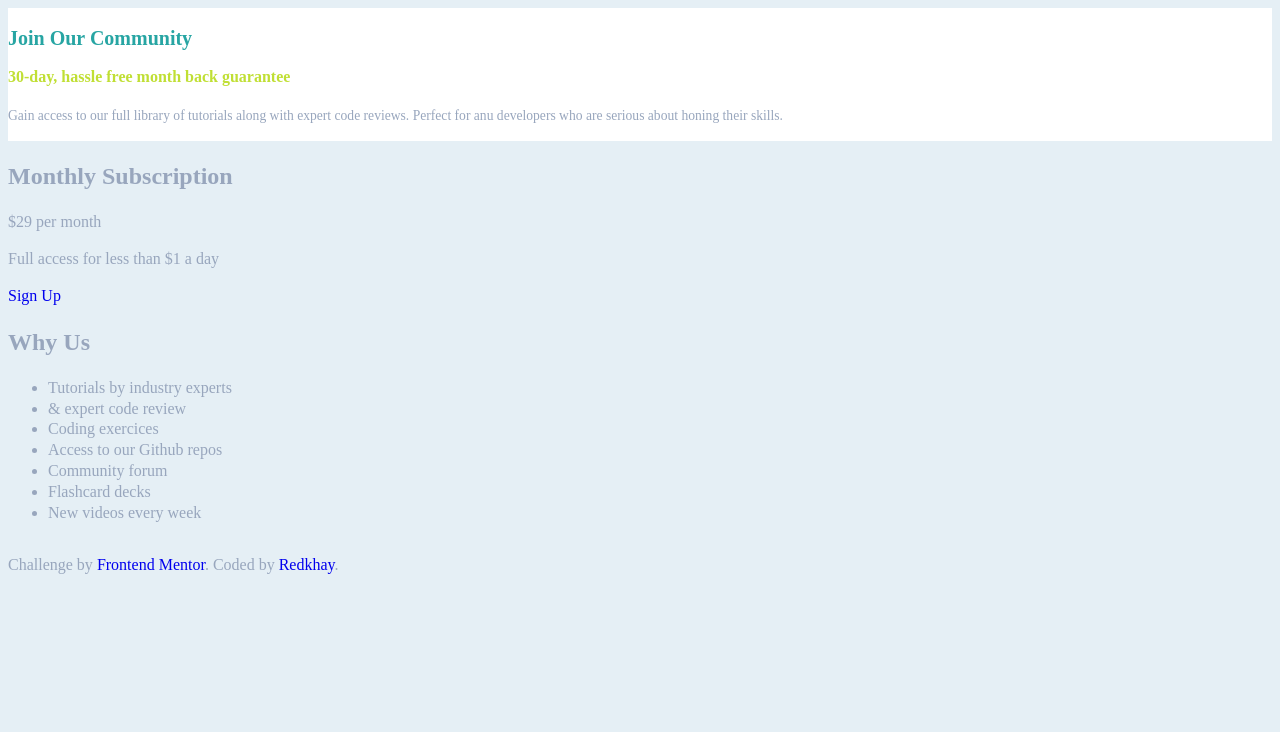
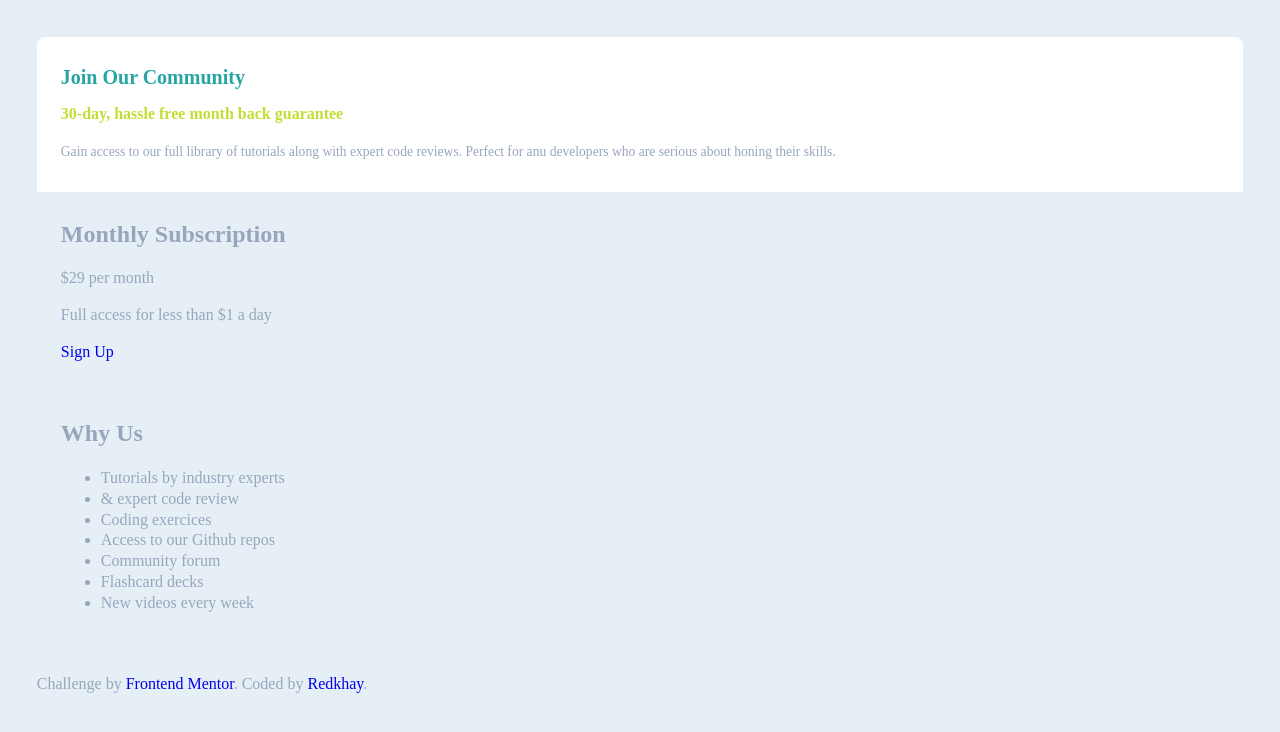
Before and after one commit to RedaMeziouni/Single-Price-grid-Component, a plain HTML site: page index.html in a window 1280 px wide. Drawn offline with Linux system fonts and the light colour scheme.

Commit message:
Community 101

```diff
--- a/main.css
+++ b/main.css
@@ -8,6 +8,8 @@
 	--yellow: hsl(71, 73%, 54%);
 	--ltgray: hsl(204, 43%, 93%);
 	--grayblue: hsl(218, 22%, 67%);
+	--paddingX: 1.8rem;
+	--paddingY: 1.5rem;
 }
 
 html {
@@ -24,17 +26,31 @@ body {
 	line-height: 1.3;
 	background-color: var(--ltgray);
 	color: var(--grayblue);
+	padding: var(--paddingX);
 }
 
 a {
 	text-decoration: none;
 }
 
+/*Delete the margin for all the headers*/
+h1, h2, h3 {
+	margin-top: 0;
+	line-height: 1.15;
+}
+
 .price {
+	border-radius: 0.5rem;
+	overflow: hidden;
 
 	@media only screen and (min-width: 62.5em) {
 		display: grid;
 	}
+}
+
+/*Setting up padding for the three Divs*/
+.price > * {
+	padding: var(--paddingX) var(--paddingY);
 }
 
 .community {
@@ -56,4 +72,5 @@ a {
 .community p {
 	font-size: 0.85rem;
 	line-height: 1.75;
+	margin-bottom: 0;
 }
```
